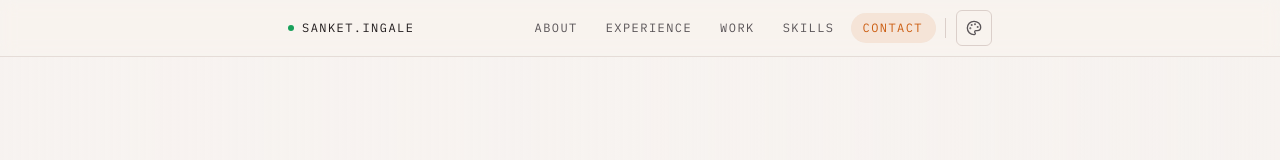
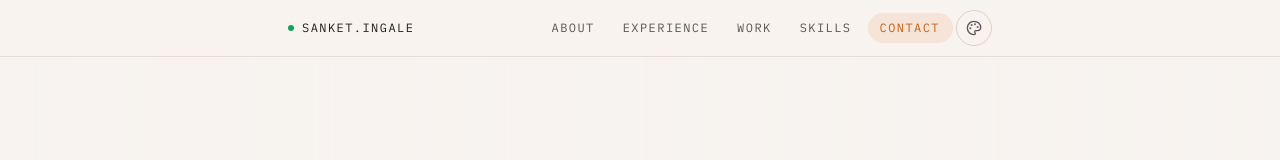
Before and after one commit to sanket-ingale/personal-website, a React (Vite) app: page / in a window 1280 px wide. Shown: the top 160 px of the page. Built offline with nearby package versions, Linux system fonts and the light colour scheme.

Commit message:
Refactor ThemeMenu component to remove unused 'pill' prop and simplify button styling

```diff
--- a/src/components/Hero.tsx
+++ b/src/components/Hero.tsx
@@ -44,14 +44,12 @@ export function Header() {
               href={`#${id}`}
               onClick={smoothScrollTo}
               aria-current={active === id ? "true" : undefined}
-              className={`telemetry relative z-10 rounded-full px-3 py-1.5 capitalize transition-colors hover:text-signal ${
-                active === id ? "!text-signal" : ""
-              }`}
+              className={`telemetry relative z-10 rounded-full px-3 py-1.5 capitalize transition-colors hover:text-signal ${active === id ? "!text-signal" : ""
+                }`}
             >
               {id}
             </a>
           ))}
-          <span className="mx-1.5 h-5 w-px bg-line" aria-hidden="true" />
           <ThemeMenu />
         </nav>
       </div>
--- a/src/components/MobileDock.tsx
+++ b/src/components/MobileDock.tsx
@@ -42,7 +42,7 @@ export function MobileDock() {
           ))}
         </div>
         {/* <span aria-hidden="true" className="h-5 w-px shrink-0 bg-line" /> */}
-        <ThemeMenu drop="up" pill />
+        <ThemeMenu drop="up" />
       </div>
     </nav>
   );
--- a/src/components/ThemeMenu.tsx
+++ b/src/components/ThemeMenu.tsx
@@ -22,10 +22,8 @@ export function applyAccent(color: string) {
  */
 export function ThemeMenu({
   drop = "down",
-  pill = false,
 }: {
   drop?: "down" | "up";
-  pill?: boolean;
 }) {
   const [open, setOpen] = useState(false);
   const [dark, setDark] = useState(() =>
@@ -98,7 +96,7 @@ export function ThemeMenu({
         onClick={() => setOpen((o) => !o)}
         aria-label="Theme and accent color"
         aria-expanded={open}
-        className={`inline-flex h-9 w-9 items-center justify-center border border-line text-muted transition-colors hover:border-signal hover:text-signal ${pill ? "rounded-full" : "rounded-md"}`}
+        className={`inline-flex h-9 w-9 items-center justify-center border border-line text-muted transition-colors hover:border-signal hover:text-signal rounded-full`}
       >
         <Palette size={16} />
       </button>
```
